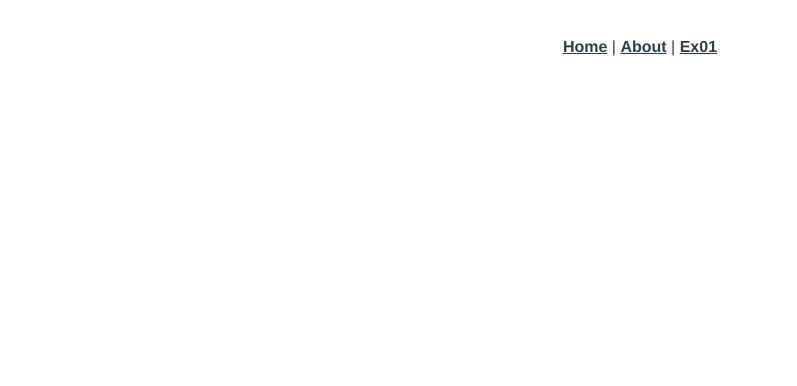
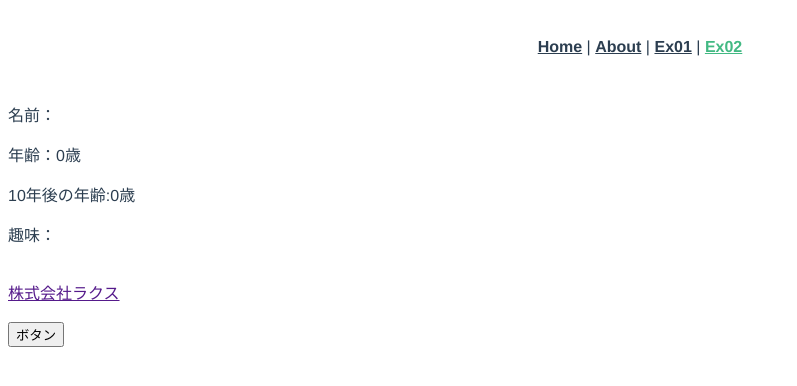
Before and after one commit to kouki-matsuura/ex-vue-beginner, a Vue app: page /ex02 in a window 1280 px wide. Shown: the top 386 px of the page, without its empty margins (0-797 px from the left). Built offline with nearby package versions, Linux system fonts and the light colour scheme.

Commit message:
Ex02の実装

```diff
--- a/src/App.vue
+++ b/src/App.vue
@@ -3,7 +3,8 @@
     <nav>
       <router-link to="/">Home</router-link> |
       <router-link to="/about">About</router-link> |
-      <router-link to="/ex01">Ex01</router-link>
+      <router-link to="/ex01">Ex01</router-link> |
+      <router-link to="/ex02">Ex02</router-link>
     </nav>
     <router-view />
   </div>
--- a/src/router/index.ts
+++ b/src/router/index.ts
@@ -1,5 +1,6 @@
 import Vue from "vue";
 import VueRouter, { RouteConfig } from "vue-router";
+import { component } from "vue/types/umd";
 import HomeView from "../views/HomeView.vue";
 
 Vue.use(VueRouter);
@@ -23,6 +24,10 @@ const routes: Array<RouteConfig> = [
     path: "/ex01",
     component: () => import("../views/Ex01.vue"),
   },
+  {
+    path: "/ex02",
+    component: () => import("../views/Ex02.vue"),
+  },
 ];
 
 const router = new VueRouter({
--- /dev/null
+++ b/src/views/Ex02.vue
@@ -0,0 +1,48 @@
+<template>
+  <div class="left">
+    <p>名前：{{ name }}</p>
+    <p>年齢：{{ age }}歳</p>
+    <p>10年後の年齢:{{ add10 }}歳</p>
+    <p>
+      趣味：
+      <span v-for="hobby of hobbies" :key="hobby">{{ hobby }} </span>
+    </p>
+    <br />
+    <a v-bind:href="rakus">株式会社ラクス</a>
+    <br />
+    <img v-bind:src="image" alt="" />
+    <br />
+    <button @click="addElement()" :disabled="canNotClick">ボタン</button>
+  </div>
+</template>
+
+<script lang="ts">
+import { Component, Vue } from "vue-property-decorator";
+@Component
+export default class Ex02Component extends Vue {
+  private name = "";
+  private age = 0;
+  private add10 = 0;
+  private hobbies: string[] = new Array<string>();
+  private rakus = "";
+  private image = "";
+  private canNotClick = false;
+
+  addElement() {
+    this.name = "山田太郎";
+    this.age = 31;
+    this.add10 = this.age + 10;
+    this.hobbies = ["スイム", "バイク", "ラン"];
+    this.rakus = "https://www.rakus.co.jp/";
+    this.image =
+      "https://3.bp.blogspot.com/-6PbsTK7_BRM/VmFkA9OHslI/AAAAAAAA1bw/d9wvGFac3pg/s800/stand1_front05_man.png";
+    this.canNotClick = true;
+  }
+}
+</script>
+
+<style scoped>
+.left {
+  text-align: left;
+}
+</style>
```
